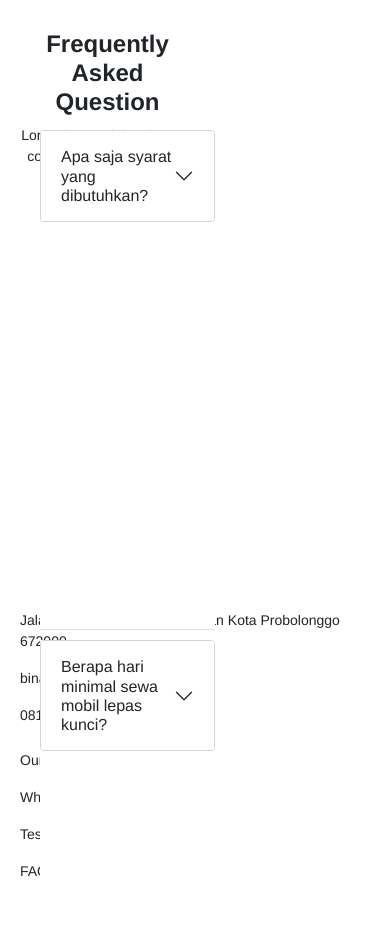
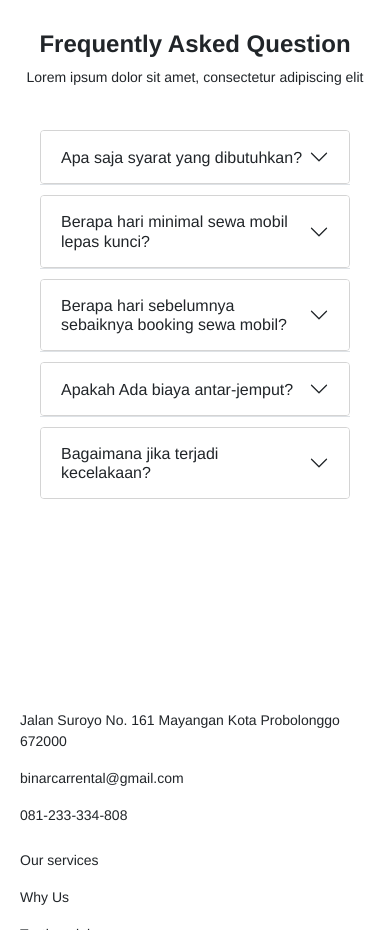
Before and after one commit to accenggg/binar-challenge-chapter1, a plain HTML site: page index.html in a window 390 px wide. Shown: the part 4000-4930 px from the top of the page. Drawn offline with nearby package versions, Linux system fonts and the light colour scheme; files whose address does not match are found by name.

Commit message:
responsive faq section

```diff
--- a/assets/css/style.css
+++ b/assets/css/style.css
@@ -331,18 +331,6 @@
     /* border:1px solid green; */
 }
 
-.accordion-item{
-    /* border:2px solid blue; */
-}
-
-/* #right-fqa accordionFlushExample{
-    width:100%;
-    display:inline-block;
-    margin:10px;
-    border:1px solid black;
-    height:50px;
-    font-size:14px;
-} */
 
 #footer{
     margin:136px 200px 0 200px;
@@ -420,7 +408,7 @@
 
     #why-us{
         padding:25px;
-        margin-top:0;
+        margin: auto;
     }
 
     #why-us h2, #why-us p{
@@ -430,7 +418,7 @@
     #testimonial{
         width:100vw;
         padding:25px;
-        margin-bottom:100px;
+        margin:100px auto;
     }
 
 
@@ -447,13 +435,17 @@
 
     #fqa {
         margin:100px auto;
-        height:500px;
+        height:600px;
     }
 
-    #container-fqa div{
+    #container-fqa #left-fqa, #container-fqa #right-fqa{
         width:100%;
-        height:500px;
+        height:600px;
         text-align:center;
+    }
+
+    #accordionFlushExample{
+        margin-top:-100px;
     }
 
     #right-fqa{
```
